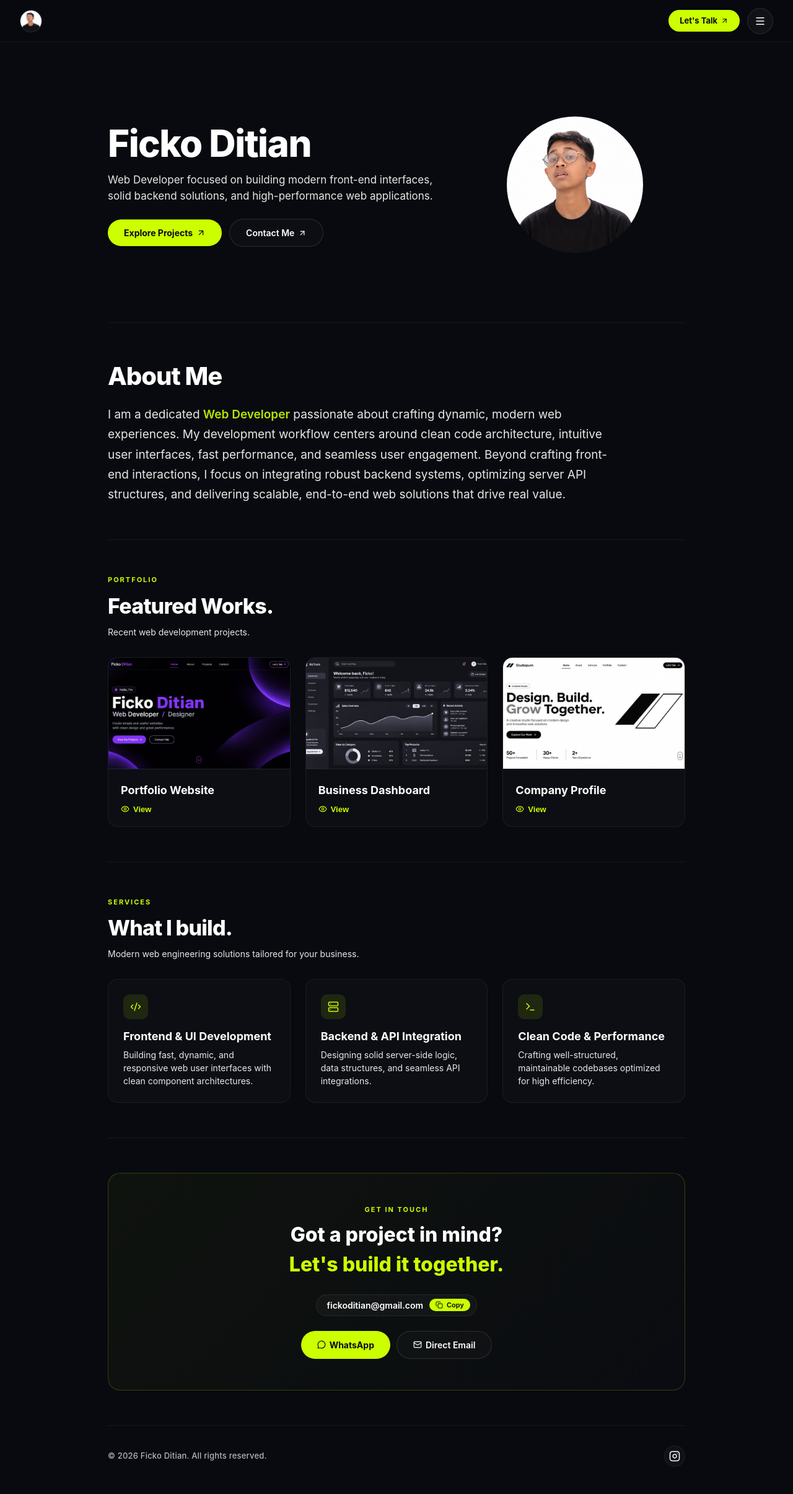
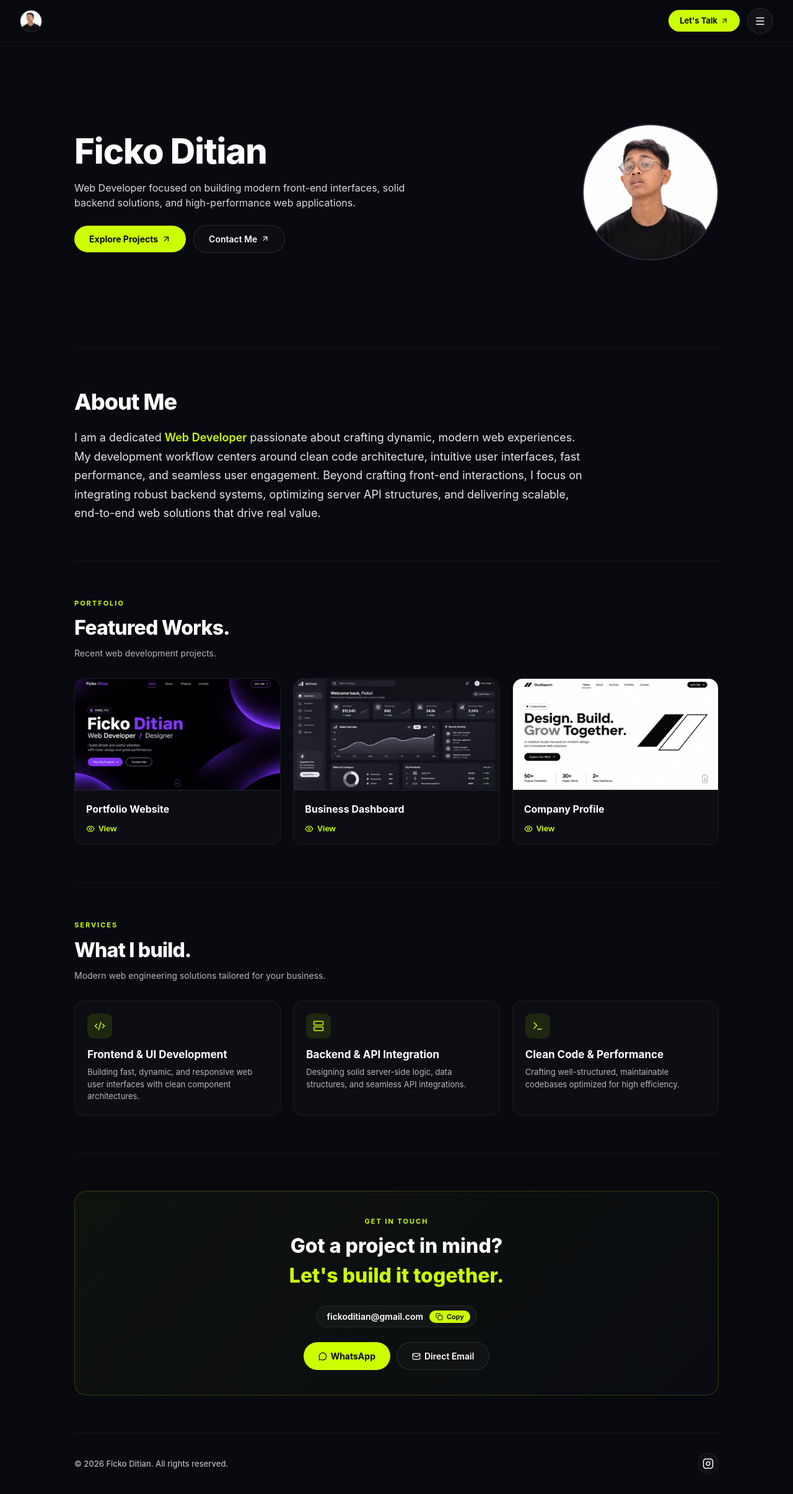
Before and after one commit to fickoditian-lang/web.developer, a Next.js app in the folder my-app/: page / in a window 1280 px wide. Shown: the whole page at 62% size. Built offline with nearby package versions, Linux system fonts and the light colour scheme.

Commit message:
fix: responsive layout for all devices

```diff
--- a/my-app/app/page.jsx
+++ b/my-app/app/page.jsx
@@ -108,7 +108,7 @@ export default function Home() {
         body { background-color: #080a0f; color: #ffffff; font-family: -apple-system, BlinkMacSystemFont, "Segoe UI", Roboto, sans-serif; line-height: 1.5; overflow-x: hidden; width: 100%; max-width: 100vw; }
         a { color: inherit; text-decoration: none; }
 
-        .container { max-width: 980px; margin: 0 auto; padding: 0 clamp(16px, 4vw, 24px); width: 100%; }
+        .container { max-width: 1080px; margin: 0 auto; padding: 0 20px; width: 100%; }
 
         /* NAVBAR RESPONSIVE */
         .navbar { position: fixed; top: 0; left: 0; width: 100%; z-index: 100; background: rgba(8, 10, 15, 0.85); backdrop-filter: blur(16px); border-bottom: 1px solid rgba(255,255,255,0.06); height: 68px; display: flex; align-items: center; justify-content: space-between; padding: 0 clamp(16px, 4vw, 32px); }
@@ -121,11 +121,11 @@ export default function Home() {
         .btn-talk:hover { background: #b8e600; }
         @media (max-width: 640px) { .btn-talk { display: none; } }
 
-        /* TOMBOL MENU GARIS 3 / TOMBOL X */
+        /* MENU TOGGLE */
         .menu-toggle-btn { background: rgba(255,255,255,0.04); border: 1px solid rgba(255,255,255,0.1); border-radius: 99px; width: 42px; height: 42px; display: flex; align-items: center; justify-content: center; color: #ffffff; cursor: pointer; transition: 0.2s; z-index: 101; flex-shrink: 0; }
         .menu-toggle-btn:hover { border-color: #ccff00; color: #ccff00; }
 
-        /* FULLSCREEN MENU DRAWER RESPONSIVE */
+        /* MENU DRAWER */
         .menu-overlay { position: fixed; inset: 0; z-index: 90; background: rgba(8, 10, 15, 0.98); backdrop-filter: blur(20px); display: flex; align-items: flex-start; justify-content: flex-start; padding: 12vh 0 0 clamp(20px, 5vw, 48px); }
         .menu-links { display: flex; flex-direction: column; gap: 16px; text-align: left; }
         .menu-item { font-size: clamp(18px, 4vw, 24px); font-weight: 600; color: #ffffff; display: flex; align-items: center; gap: 10px; transition: 0.2s; }
@@ -133,94 +133,102 @@ export default function Home() {
         .menu-dot { width: 5px; height: 5px; border-radius: 50%; background: #ccff00; opacity: 0; }
         .menu-item:hover .menu-dot { opacity: 1; }
 
-        /* HERO SECTION RESPONSIVE */
-        .hero { min-height: 65vh; display: flex; flex-direction: column; justify-content: center; padding-top: 100px; padding-bottom: 24px; }
-        .hero-grid { display: grid; grid-template-columns: 1.2fr 0.8fr; gap: clamp(24px, 4vw, 40px); align-items: center; }
-        @media (max-width: 800px) {
-          .hero-grid { grid-template-columns: 1fr; text-align: left; display: flex; flex-direction: column-reverse; gap: 30px; }
-          .hero { padding-top: 85px; padding-bottom: 20px; }
+        /* HERO SECTION RESPONSIVE UNTUK SEMUA PERANGKAT */
+        .hero { min-height: 70vh; display: flex; flex-direction: column; justify-content: center; padding-top: 100px; padding-bottom: 40px; }
+        .hero-grid { display: flex; flex-direction: row; align-items: center; justify-content: space-between; gap: 30px; width: 100%; }
+
+        .hero-text { flex: 1; min-width: 0; }
+
+        /* FOTO PROFIL RESPONSIVE HP, LAPTOP, TAB */
+        .profile-avatar-container { display: flex; justify-content: center; align-items: center; flex-shrink: 0; }
+        .profile-circle-wrapper {
+          width: clamp(140px, 35vw, 220px);
+          height: clamp(140px, 35vw, 220px);
+          border-radius: 50%;
+          background: #121722;
+          border: 2px solid rgba(255, 255, 255, 0.1);
+          display: flex;
+          align-items: center;
+          justify-content: center;
+          box-shadow: none;
+          overflow: hidden;
+          position: relative;
         }
 
-        .hero-title { font-size: clamp(34px, 6vw, 60px); font-weight: 800; letter-spacing: -1.5px; line-height: 1.1; margin-bottom: 14px; color: #ffffff; word-break: break-word; }
-        .hero-title span { color: #ccff00; }
-        .hero-sub { font-size: clamp(14px, 2vw, 17px); color: #ffffff; margin-bottom: 24px; opacity: 0.9; }
+        /* BREAKPOINT HP & TABLET KECIL */
+        @media (max-width: 768px) {
+          .hero-grid {
+            flex-direction: column-reverse;
+            text-align: center;
+            gap: 24px;
+          }
+          .hero-actions { justify-content: center; }
+          .hero { padding-top: 90px; padding-bottom: 20px; }
+        }
+
+        .hero-title { font-size: clamp(32px, 5.5vw, 56px); font-weight: 800; letter-spacing: -1px; line-height: 1.15; margin-bottom: 14px; color: #ffffff; }
+        .hero-sub { font-size: clamp(14px, 2vw, 16px); color: rgba(255,255,255,0.85); margin-bottom: 24px; max-width: 580px; }
 
         .hero-actions { display: flex; gap: 12px; align-items: center; flex-wrap: wrap; }
-        .btn-main { background: #ccff00; color: #080a0f; padding: 11px 26px; border-radius: 99px; font-weight: 700; font-size: 14px; display: inline-flex; align-items: center; gap: 6px; border: none; cursor: pointer; transition: 0.2s; white-space: nowrap; }
+        .btn-main { background: #ccff00; color: #080a0f; padding: 11px 24px; border-radius: 99px; font-weight: 700; font-size: 14px; display: inline-flex; align-items: center; gap: 6px; border: none; cursor: pointer; transition: 0.2s; white-space: nowrap; }
         .btn-main:hover { background: #b8e600; transform: translateY(-1px); }
-        .btn-sub { border: 1px solid rgba(255, 255, 255, 0.12); background: rgba(255, 255, 255, 0.02); color: #ffffff; padding: 11px 26px; border-radius: 99px; font-weight: 600; font-size: 14px; display: inline-flex; align-items: center; gap: 6px; transition: 0.2s; white-space: nowrap; }
+        .btn-sub { border: 1px solid rgba(255, 255, 255, 0.12); background: rgba(255, 255, 255, 0.02); color: #ffffff; padding: 11px 24px; border-radius: 99px; font-weight: 600; font-size: 14px; display: inline-flex; align-items: center; gap: 6px; transition: 0.2s; white-space: nowrap; }
         .btn-sub:hover { border-color: #ccff00; color: #ccff00; }
 
-        /* FOTO PROFIL BULAT UTAMA (FIX HP & TANPA SHADOW) */
-        .profile-avatar-container { display: flex; justify-content: center; align-items: center; width: 100%; }
-        .profile-circle-wrapper { width: 180px; height: 180px; min-width: 180px; min-height: 180px; border-radius: 50%; background: #121722; border: none; display: flex; align-items: center; justify-content: center; box-shadow: none; overflow: hidden; position: relative; }
-        @media (min-width: 640px) {
-          .profile-circle-wrapper { width: 220px; height: 220px; min-width: 220px; min-height: 220px; }
-        }
+        /* SECTIONS */
+        .section { padding: clamp(40px, 6vw, 60px) 0; border-top: 1px solid rgba(255, 255, 255, 0.06); text-align: left; }
+        .section-tag-large { color: #ffffff; font-size: clamp(24px, 4vw, 36px); font-weight: 800; letter-spacing: -1px; margin-bottom: 16px; display: block; }
+        .section-tag { color: #ccff00; font-size: 11px; font-weight: 700; text-transform: uppercase; letter-spacing: 2px; margin-bottom: 8px; display: flex; align-items: center; gap: 6px; }
+        .section-title { font-size: clamp(22px, 3.5vw, 32px); font-weight: 800; letter-spacing: -0.8px; margin-bottom: 6px; color: #ffffff; }
+        .section-subtitle { color: rgba(255,255,255,0.7); font-size: clamp(13px, 1.5vw, 14px); margin-bottom: 30px; }
 
-        /* SECTIONS RESPONSIVE */
-        .section { padding: clamp(36px, 5vw, 56px) 0; border-top: 1px solid rgba(255, 255, 255, 0.06); text-align: left; }
-
-        .section-tag-large { color: #ffffff; font-size: clamp(24px, 4vw, 40px); font-weight: 800; letter-spacing: -1px; margin-bottom: 16px; display: block; }
-
-        .section-tag { color: #ccff00; font-size: 11px; font-weight: 700; text-transform: uppercase; letter-spacing: 2px; margin-bottom: 8px; display: flex; align-items: center; gap: 6px; }
-        .section-title { font-size: clamp(22px, 3.5vw, 34px); font-weight: 800; letter-spacing: -0.8px; margin-bottom: 6px; color: #ffffff; }
-        .section-subtitle { color: #ffffff; font-size: clamp(13px, 1.5vw, 14px); margin-bottom: 30px; opacity: 0.9; }
-
-        /* ABOUT ME ISI RESPONSIVE */
-        .about-text-content { font-size: clamp(15px, 2.2vw, 19px); color: #ffffff; line-height: 1.7; max-width: 820px; font-weight: 400; opacity: 0.9; }
+        /* ABOUT */
+        .about-text-content { font-size: clamp(15px, 2.2vw, 18px); color: rgba(255,255,255,0.9); line-height: 1.7; max-width: 820px; font-weight: 400; }
         .about-text-content span { color: #ccff00; font-weight: 600; }
 
-        /* PROJECT CARDS RESPONSIVE */
-        .project-grid { display: grid; grid-template-columns: repeat(auto-fit, minmax(260px, 1fr)); gap: clamp(16px, 2.5vw, 24px); width: 100%; }
+        /* PROJECTS */
+        .project-grid { display: grid; grid-template-columns: repeat(auto-fit, minmax(250px, 1fr)); gap: 20px; width: 100%; }
         .project-card { background: rgba(255, 255, 255, 0.02); border: 1px solid rgba(255, 255, 255, 0.06); border-radius: 16px; overflow: hidden; transition: 0.2s; text-align: left; display: flex; flex-direction: column; }
         .project-card:hover { border-color: rgba(204, 255, 0, 0.3); transform: translateY(-3px); }
-
         .project-image-box { width: 100%; height: 180px; background: #121722; border-bottom: 1px solid rgba(255, 255, 255, 0.06); display: flex; align-items: center; justify-content: center; overflow: hidden; position: relative; }
         .project-image-box img { width: 100%; height: 100%; object-fit: cover; }
-        .project-image-placeholder { display: flex; flex-direction: column; align-items: center; gap: 6px; color: #ffffff; font-size: 12px; font-weight: 500; opacity: 0.8; }
+        .project-content { padding: 18px; display: flex; flex-direction: column; flex-grow: 1; justify-content: space-between; gap: 12px; }
+        .project-card h3 { font-size: 16px; font-weight: 700; color: #ffffff; margin: 0; }
+        .project-view-btn { background: none; border: none; display: inline-flex; align-items: center; gap: 6px; color: #ccff00; font-size: 13px; font-weight: 600; cursor: pointer; padding: 0; transition: 0.2s; width: fit-content; }
 
-        .project-content { padding: 20px; display: flex; flex-direction: column; flex-grow: 1; justify-content: space-between; gap: 10px; }
-        .project-card h3 { font-size: clamp(16px, 2vw, 18px); font-weight: 700; color: #ffffff; margin: 0; }
-
-        .project-view-btn { background: none; border: none; display: inline-flex; align-items: center; gap: 6px; color: #ccff00; font-size: 13px; font-weight: 600; cursor: pointer; padding: 0; text-align: left; transition: 0.2s; width: fit-content; }
-        .project-view-btn:hover { opacity: 0.8; transform: translateX(2px); }
-
-        /* SERVICES RESPONSIVE */
-        .services-grid { display: grid; grid-template-columns: repeat(auto-fit, minmax(260px, 1fr)); gap: clamp(16px, 2.5vw, 24px); width: 100%; }
-        .service-card { background: rgba(255, 255, 255, 0.02); border: 1px solid rgba(255, 255, 255, 0.06); border-radius: 16px; padding: clamp(18px, 3vw, 24px); transition: 0.2s; text-align: left; }
+        /* SERVICES */
+        .services-grid { display: grid; grid-template-columns: repeat(auto-fit, minmax(250px, 1fr)); gap: 20px; width: 100%; }
+        .service-card { background: rgba(255, 255, 255, 0.02); border: 1px solid rgba(255, 255, 255, 0.06); border-radius: 16px; padding: 20px; transition: 0.2s; text-align: left; }
         .service-card:hover { border-color: rgba(204, 255, 0, 0.3); transform: translateY(-3px); }
-        .service-card h3 { font-size: clamp(16px, 2vw, 18px); font-weight: 700; margin-bottom: 6px; color: #ffffff; }
-        .service-card p { color: #ffffff; opacity: 0.9; font-size: clamp(13px, 1.5vw, 14px); }
+        .service-card h3 { font-size: 17px; font-weight: 700; margin-bottom: 6px; color: #ffffff; }
+        .service-card p { color: rgba(255,255,255,0.7); font-size: 13px; }
         .service-icon-box { width: 40px; height: 40px; background: rgba(204, 255, 0, 0.1); border-radius: 10px; display: flex; align-items: center; justify-content: center; color: #ccff00; margin-bottom: 14px; }
 
-        /* CONTACT SECTION RESPONSIVE */
-        .contact-wrapper { background: linear-gradient(135deg, rgba(204, 255, 0, 0.04), rgba(255, 255, 255, 0.01)); border: 1px solid rgba(204, 255, 0, 0.2); border-radius: 20px; padding: clamp(30px, 5vw, 50px) clamp(16px, 4vw, 24px); text-align: center; }
+        /* CONTACT */
+        .contact-wrapper { background: linear-gradient(135deg, rgba(204, 255, 0, 0.04), rgba(255, 255, 255, 0.01)); border: 1px solid rgba(204, 255, 0, 0.2); border-radius: 20px; padding: clamp(24px, 4vw, 40px) 16px; text-align: center; }
         .email-copy-box { background: rgba(255, 255, 255, 0.03); border: 1px solid rgba(255, 255, 255, 0.08); padding: 6px 10px 6px 16px; border-radius: 99px; display: inline-flex; align-items: center; gap: 10px; margin-top: 16px; margin-bottom: 24px; max-width: 100%; overflow: hidden; }
         .email-text { font-size: clamp(12px, 1.8vw, 14px); font-weight: 600; color: #ffffff; word-break: break-all; }
 
-        /* BACK TO TOP */
+        /* SCROLL TOP */
         .scroll-top-btn { position: fixed; bottom: 20px; right: 20px; z-index: 99; background: #ccff00; color: #080a0f; width: 38px; height: 38px; border-radius: 50%; border: none; display: flex; align-items: center; justify-content: center; cursor: pointer; transition: 0.2s; box-shadow: 0 4px 15px rgba(204, 255, 0, 0.3); }
-        .scroll-top-btn:hover { transform: translateY(-2px); }
 
         /* FOOTER */
         .footer { padding: 32px 0; border-top: 1px solid rgba(255, 255, 255, 0.06); display: flex; flex-direction: row; align-items: center; justify-content: space-between; gap: 14px; width: 100%; }
         @media (max-width: 500px) {
           .footer { flex-direction: column; justify-content: center; text-align: center; }
         }
-
         .social-icons { display: flex; gap: 10px; align-items: center; }
         .social-icons a { width: 34px; height: 34px; border-radius: 50%; background: rgba(255, 255, 255, 0.03); border: 1px solid rgba(255, 255, 255, 0.06); display: flex; align-items: center; justify-content: center; color: #ffffff; transition: 0.2s; }
         .social-icons a:hover { border-color: #ccff00; color: #ccff00; }
       `}</style>
 
-      {/* ANIMASI SPLASH SCREEN "HELLO WELCOME" */}
+      {/* SPLASH SCREEN */}
       <AnimatePresence>
         {loading && (
           <motion.div
             initial={{ opacity: 1 }}
             exit={{ opacity: 0 }}
-            transition={{ duration: 1.0, ease: "easeInOut" }}
+            transition={{ duration: 0.8, ease: "easeInOut" }}
             style={{
               position: "fixed",
               inset: 0,
@@ -229,23 +237,20 @@ export default function Home() {
               display: "flex",
               alignItems: "center",
               justifyContent: "center",
-              overflow: "hidden",
             }}
           >
-            <div style={{ display: "flex", gap: "16px", fontSize: "clamp(28px, 6vw, 64px)", fontWeight: "800", color: "#ffffff", padding: "0 20px", textAlign: "center" }}>
+            <div style={{ display: "flex", gap: "12px", fontSize: "clamp(24px, 5vw, 56px)", fontWeight: "800", color: "#ffffff", padding: "0 20px", textAlign: "center" }}>
               <motion.span
-                initial={{ x: -200, opacity: 0 }}
+                initial={{ x: -100, opacity: 0 }}
                 animate={{ x: 0, opacity: 1 }}
-                exit={{ x: -100, opacity: 0 }}
-                transition={{ duration: 1.4, ease: [0.22, 1, 0.36, 1] }}
+                transition={{ duration: 1.0, ease: "easeOut" }}
               >
                 Hello,
               </motion.span>
               <motion.span
-                initial={{ x: 200, opacity: 0 }}
+                initial={{ x: 100, opacity: 0 }}
                 animate={{ x: 0, opacity: 1 }}
-                exit={{ x: 100, opacity: 0 }}
-                transition={{ duration: 1.4, ease: [0.22, 1, 0.36, 1] }}
+                transition={{ duration: 1.0, ease: "easeOut" }}
                 style={{ color: "#ccff00" }}
               >
                 Welcome
@@ -265,8 +270,6 @@ export default function Home() {
                 fontSize: "13px",
                 fontWeight: "600",
                 cursor: "pointer",
-                transition: "0.2s",
-                backdropFilter: "blur(10px)",
               }}
             >
               Skip
@@ -298,7 +301,7 @@ export default function Home() {
         </header>
       )}
 
-      {/* FULLSCREEN MENU DRAWER */}
+      {/* MENU DRAWER */}
       <AnimatePresence>
         {menuOpen && (
           <motion.div
@@ -306,22 +309,19 @@ export default function Home() {
             initial={{ opacity: 0, y: -20 }}
             animate={{ opacity: 1, y: 0 }}
             exit={{ opacity: 0, y: -20 }}
-            transition={{ duration: 0.3, ease: "easeInOut" }}
+            transition={{ duration: 0.2 }}
           >
             <div className="menu-links">
               {navigation.map(([label, href], idx) => (
-                <motion.a
+                <a
                   key={label}
                   href={href}
                   className="menu-item"
                   onClick={() => setMenuOpen(false)}
-                  initial={{ opacity: 0, x: -16 }}
-                  animate={{ opacity: 1, x: 0 }}
-                  transition={{ delay: idx * 0.04 }}
                 >
                   <span className="menu-dot" />
                   {label}
-                </motion.a>
+                </a>
               ))}
             </div>
           </motion.div>
@@ -332,12 +332,7 @@ export default function Home() {
         {/* HERO SECTION */}
         <section className="hero" id="home">
           <div className="hero-grid">
-            <motion.div
-              initial={{ opacity: 0, x: -70 }}
-              whileInView={!loading ? { opacity: 1, x: 0 } : {}}
-              viewport={{ once: false, amount: 0.3 }}
-              transition={{ duration: 1.2, ease: [0.16, 1, 0.3, 1] }}
-            >
+            <div className="hero-text">
               <h1 className="hero-title">
                 Ficko Ditian
               </h1>
@@ -354,45 +349,29 @@ export default function Home() {
                   Contact Me <ArrowUpRight size={14} />
                 </a>
               </div>
-            </motion.div>
+            </div>
 
-            <motion.div
-              className="profile-avatar-container"
-              initial={{ opacity: 0, y: -250 }}
-              whileInView={!loading ? { opacity: 1, y: 0 } : {}}
-              viewport={{ once: false, amount: 0.3 }}
-              transition={{ duration: 1.4, delay: 0.15, ease: [0.16, 1, 0.3, 1] }}
-            >
+            <div className="profile-avatar-container">
               <div className="profile-circle-wrapper">
                 <img src="/ficko.png" alt="Ficko Ditian" style={{ width: "100%", height: "100%", objectFit: "cover" }} />
               </div>
-            </motion.div>
+            </div>
           </div>
         </section>
 
         {/* ABOUT ME */}
         <section className="section" id="about">
-          <motion.div
-            initial={{ opacity: 0, x: -70 }}
-            whileInView={{ opacity: 1, x: 0 }}
-            viewport={{ once: false, amount: 0.2 }}
-            transition={{ duration: 1.2, ease: [0.16, 1, 0.3, 1] }}
-          >
+          <div>
             <span className="section-tag-large">About Me</span>
             <p className="about-text-content">
               I am a dedicated <span>Web Developer</span> passionate about crafting dynamic, modern web experiences. My development workflow centers around clean code architecture, intuitive user interfaces, fast performance, and seamless user engagement. Beyond crafting front-end interactions, I focus on integrating robust backend systems, optimizing server API structures, and delivering scalable, end-to-end web solutions that drive real value.
             </p>
-          </motion.div>
+          </div>
         </section>
 
-        {/* PROJECTS / PORTFOLIO */}
+        {/* PROJECTS */}
         <section className="section" id="projects">
-          <motion.div
-            initial={{ opacity: 0, y: 40 }}
-            whileInView={{ opacity: 1, y: 0 }}
-            viewport={{ once: false, amount: 0.2 }}
-            transition={{ duration: 1.0, ease: [0.16, 1, 0.3, 1] }}
-          >
+          <div>
             <span className="section-tag">Portfolio</span>
             <h2 className="section-title">Featured Works.</h2>
             <p className="section-subtitle">Recent web development projects.</p>
@@ -404,7 +383,7 @@ export default function Home() {
                     {item.image ? (
                       <img src={item.image} alt={item.title} style={{ width: "100%", height: "100%", objectFit: "cover" }} />
                     ) : (
-                      <div className="project-image-placeholder">
+                      <div style={{ display: "flex", flexDirection: "column", alignItems: "center", gap: "6px", color: "#ffffff", opacity: 0.8 }}>
                         <ImageIcon size={24} />
                         <span>Project Preview</span>
                       </div>
@@ -422,17 +401,12 @@ export default function Home() {
                 </div>
               ))}
             </div>
-          </motion.div>
+          </div>
         </section>
 
         {/* SERVICES */}
         <section className="section" id="services">
-          <motion.div
-            initial={{ opacity: 0, y: 40 }}
-            whileInView={{ opacity: 1, y: 0 }}
-            viewport={{ once: false, amount: 0.2 }}
-            transition={{ duration: 1.0, ease: [0.16, 1, 0.3, 1] }}
-          >
+          <div>
             <span className="section-tag">Services</span>
             <h2 className="section-title">What I build.</h2>
             <p className="section-subtitle">Modern web engineering solutions tailored for your business.</p>
@@ -451,17 +425,11 @@ export default function Home() {
                 );
               })}
             </div>
-          </motion.div>
+          </div>
         </section>
 
-        {/* CONTACT SECTION */}
+        {/* CONTACT */}
         <section className="section" id="contact">
-          <motion.div
-            initial={{ opacity: 0, y: 40 }}
-            whileInView={{ opacity: 1, y: 0 }}
-            viewport={{ once: false, amount: 0.2 }}
-            transition={{ duration: 1.0, ease: [0.16, 1, 0.3, 1] }}
-          >
           <div className="contact-wrapper">
             <span className="section-tag" style={{ justifyContent: "center", marginBottom: "8px" }}>Get In Touch</span>
 
@@ -486,12 +454,11 @@ export default function Home() {
               </a>
             </div>
           </div>
-          </motion.div>
         </section>
 
         {/* FOOTER */}
         <footer className="footer">
-          <span style={{ color: "#ffffff", opacity: 0.7, fontSize: "13px", fontWeight: "500", letterSpacing: "0.2px" }}>
+          <span style={{ color: "#ffffff", opacity: 0.7, fontSize: "13px", fontWeight: "500" }}>
             © 2026 Ficko Ditian. All rights reserved.
           </span>
           <div className="social-icons">
@@ -500,7 +467,7 @@ export default function Home() {
         </footer>
       </main>
 
-      {/* MODAL POPUP PREVIEW GAMBAR */}
+      {/* MODAL POPUP GAMBAR */}
       <AnimatePresence>
         {selectedImage && (
           <motion.div
@@ -520,10 +487,7 @@ export default function Home() {
               padding: "20px",
             }}
           >
-            <motion.div
-              initial={{ scale: 0.9, opacity: 0 }}
-              animate={{ scale: 1, opacity: 1 }}
-              exit={{ scale: 0.9, opacity: 0 }}
+            <div
               onClick={(e) => e.stopPropagation()}
               style={{
                 position: "relative",
@@ -557,29 +521,24 @@ export default function Home() {
               >
                 <X size={18} />
               </button>
-              <div style={{ width: "100%", height: "400px", display: "flex", alignItems: "center", justifyContent: "center", background: "#080a0f", borderRadius: "8px", overflow: "hidden" }}>
+              <div style={{ width: "100%", height: "350px", display: "flex", alignItems: "center", justifyCenter: "center", background: "#080a0f", borderRadius: "8px", overflow: "hidden" }}>
                 <img src={selectedImage} alt="Project Preview" style={{ width: "100%", height: "100%", objectFit: "contain" }} />
               </div>
-            </motion.div>
+            </div>
           </motion.div>
         )}
       </AnimatePresence>
 
-      {/* BACK TO TOP BUTTON */}
-      <AnimatePresence>
+      {/* BACK TO TOP */}
       {showScrollTop && (
-          <motion.button
+        <button
           className="scroll-top-btn"
           onClick={scrollToTop}
-            initial={{ opacity: 0, scale: 0.8 }}
-            animate={{ opacity: 1, scale: 1 }}
-            exit={{ opacity: 0, scale: 0.8 }}
           aria-label="Back to top"
         >
           <ArrowUp size={16} />
-          </motion.button>
+        </button>
       )}
-      </AnimatePresence>
     </>
   );
 }
```
Lines whose indentation alone changed are shown as unchanged.
